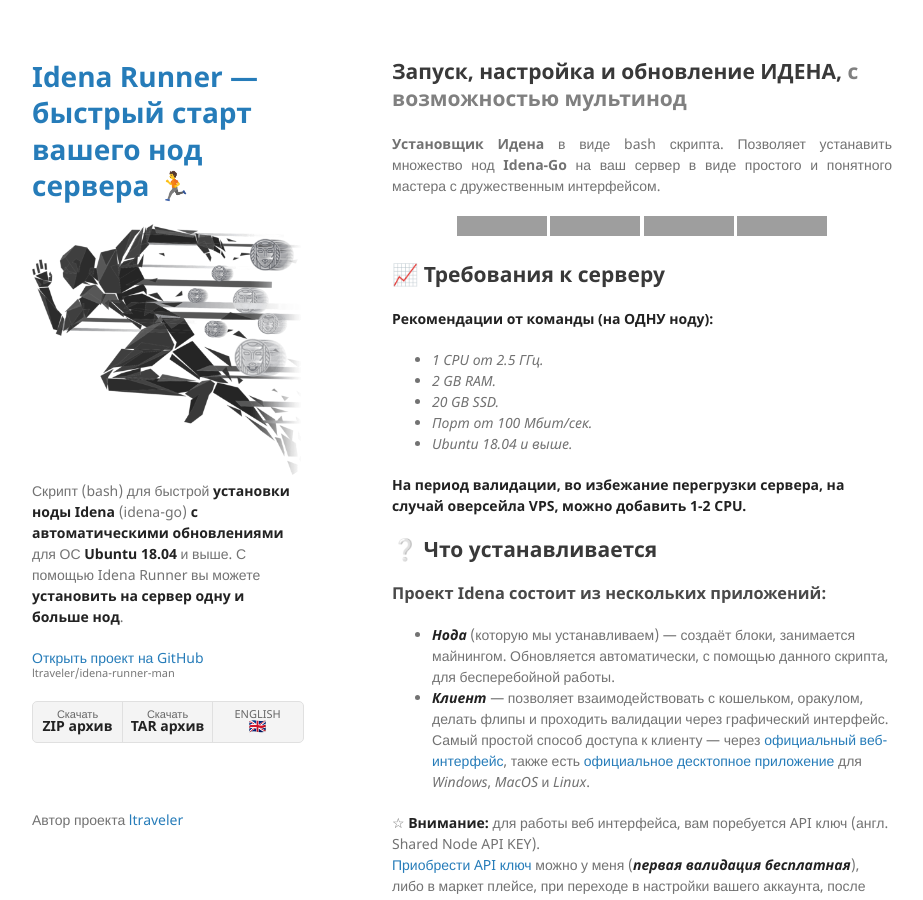
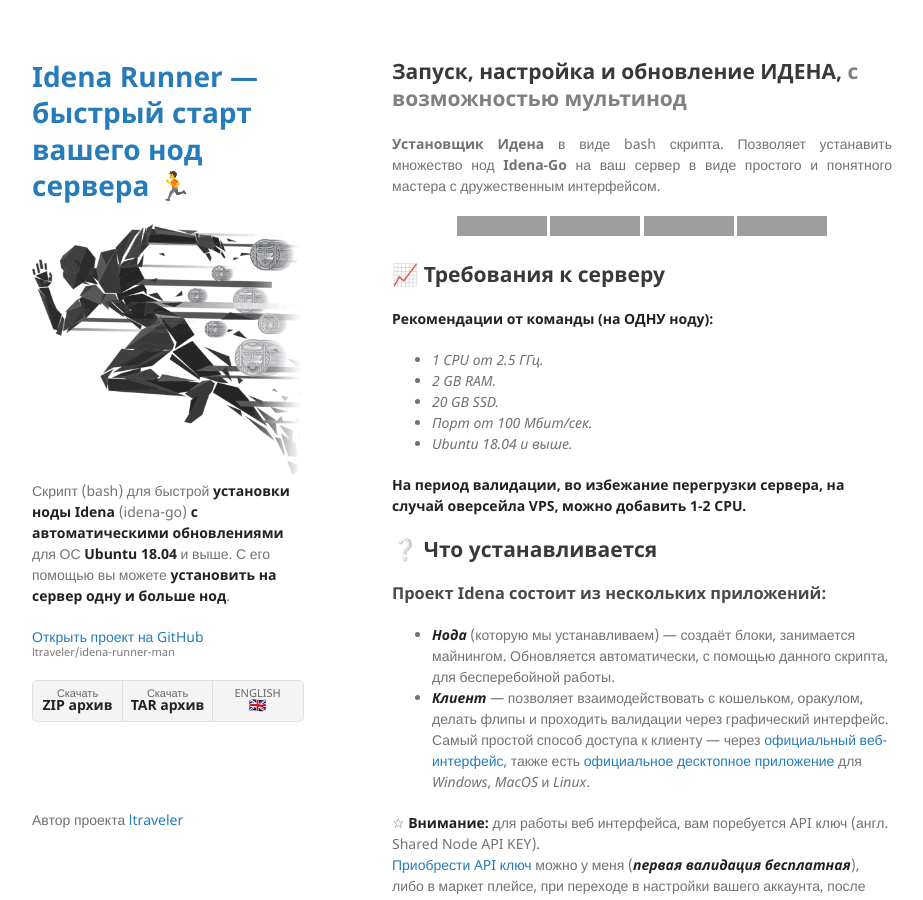
Before and after one commit to ltraveler/idena-runner-man, a Jekyll site: the page built from ru/index-ru.md, in a window 1280 px wide and 900 px high. Shown: the whole window, without its empty margins (178-1101 px from the left). Built offline with Jekyll 4.4.1, drawn with Linux system fonts in a browser that asks for light colours; grey boxes are pictures that could not be loaded.

Commit message:
Update index-ru.md

```diff
--- a/ru/index-ru.md
+++ b/ru/index-ru.md
@@ -6,7 +6,7 @@
 title: "Idena Runner: Настройка Идена ноды и её автоматическое обновление"
 ptitle: Idena Runner — быстрый старт вашего нод сервера 🏃
 description: "Быстрый старт вашего сервера идена на >= Ubuntu 18.04. Скрипт позволяет: запускать несколько нод на одном сервере, автоматическое обновление установленных IDENA нод, импорт api ключей ноды и вашего приватного ключа, настройка UFW и автоматическое конфигурирование портов"
-introduction: "Скрипт (bash) для быстрой <strong>установки ноды Idena</strong> (idena-go) <strong>с автоматическими обновлениями</strong> для ОС <strong>Ubuntu 18.04</strong> и выше. С помощью Idena Runner вы можете <strong>установить на сервер одну и больше нод</strong>."
+introduction: "Скрипт (bash) для быстрой <strong>установки ноды Idena</strong> (idena-go) <strong>с автоматическими обновлениями</strong> для ОС <strong>Ubuntu 18.04</strong> и выше. С его помощью вы можете <strong>установить на сервер одну и больше нод</strong>."
 ---
 
 ## Запуск, настройка и обновление ИДЕНА, <span style="color: gray;">с возможностью мультинод</span>
```
